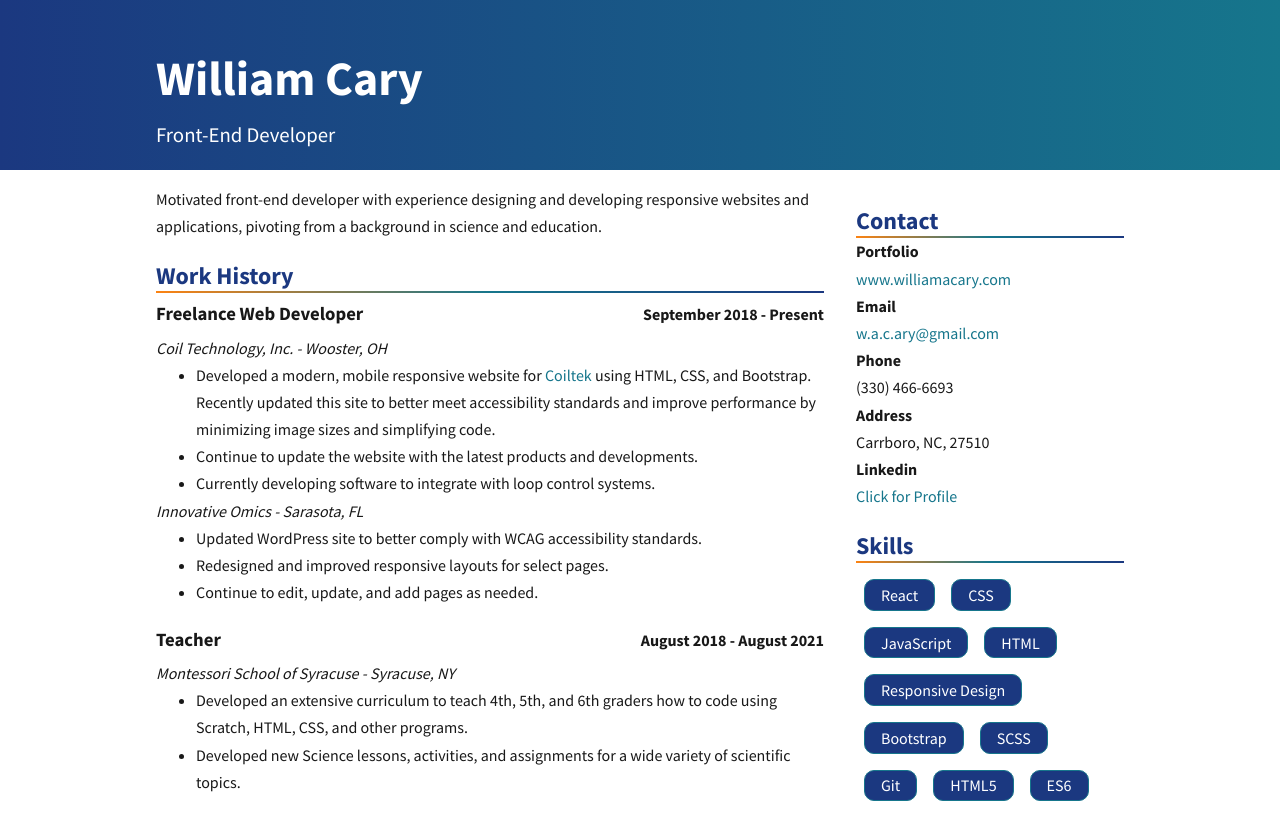
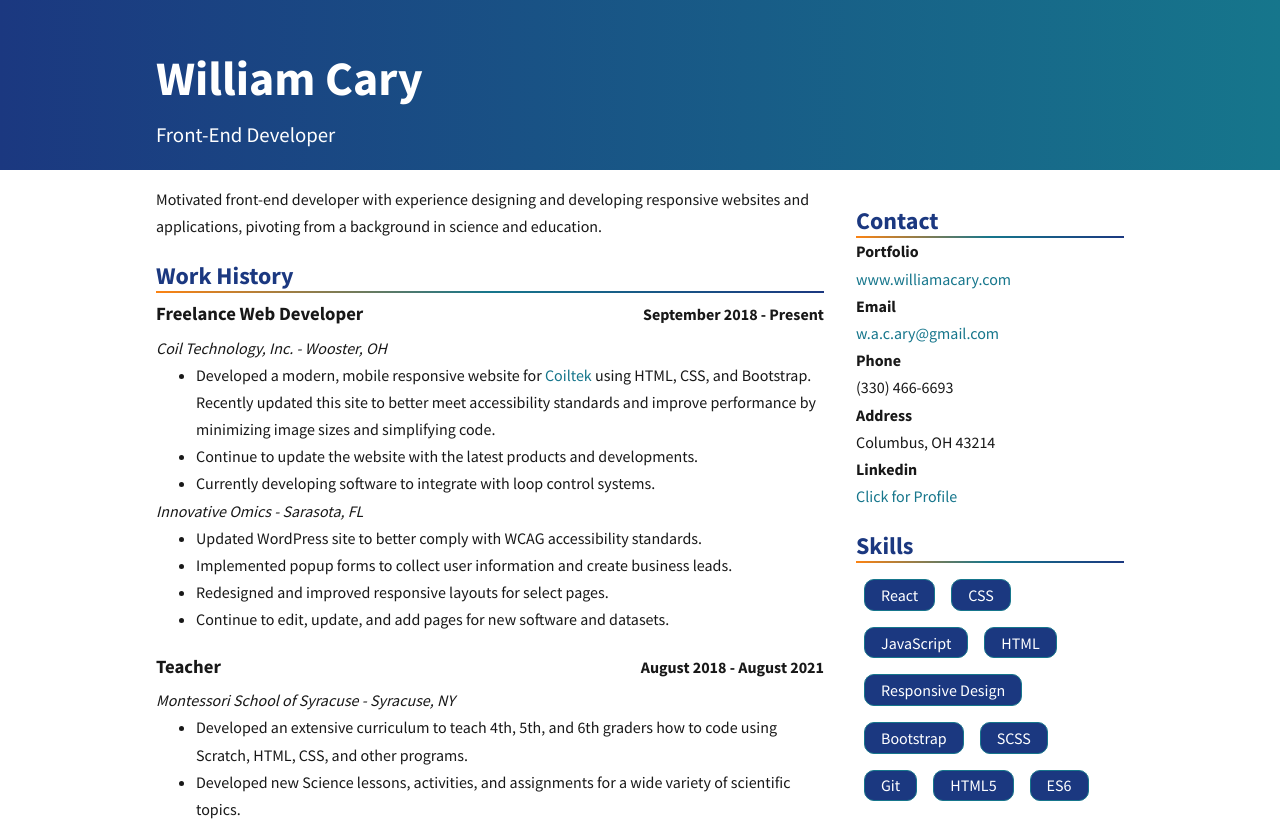
Before and after one commit to willcary/react-resume, a React (Create React App) app: page / in a window 1280 px wide. Shown: the top 821 px of the page. Built offline with nearby package versions, Linux system fonts and the light colour scheme.

Commit message:
Update address and work history

```diff
--- a/src/components/aside/Contact.js
+++ b/src/components/aside/Contact.js
@@ -38,7 +38,7 @@ export default function Contact() {
         <p>
           <strong>Address</strong>
         </p>
-        <p>Carrboro, NC, 27510</p>
+        <p>Columbus, OH 43214</p>
       </div>
       <div className='contact-info'>
         <p>
--- a/src/components/main-container/Work.js
+++ b/src/components/main-container/Work.js
@@ -37,8 +37,15 @@ export default function Work() {
             Updated WordPress site to better comply with WCAG accessibility
             standards.
           </li>
+          <li>
+            Implemented popup forms to collect user information and create
+            business leads.
+          </li>
           <li>Redesigned and improved responsive layouts for select pages.</li>
-          <li>Continue to edit, update, and add pages as needed.</li>
+          <li>
+            Continue to edit, update, and add pages for new software and
+            datasets.
+          </li>
         </ul>
       </div>
       <div className='card'>
```
